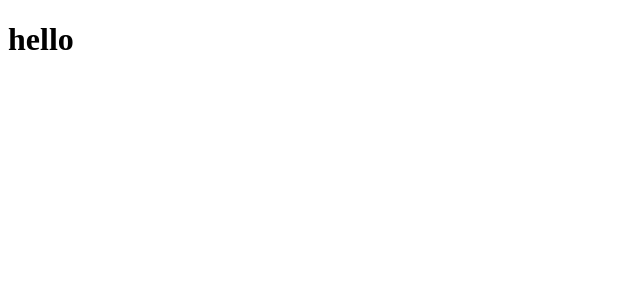
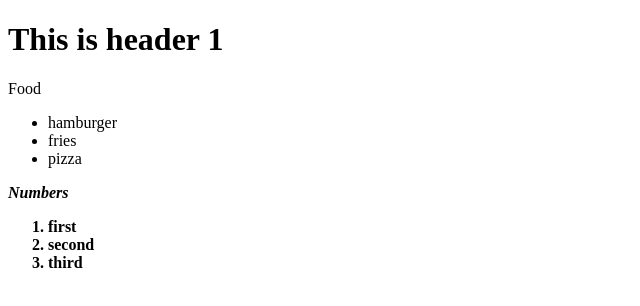
Before and after one commit to r3d-pixel/git-test1, a plain HTML site: page index.html in a window 1280 px wide. Shown: the whole page, without its empty margins (0-640 px from the left). Drawn offline with Linux system fonts and the light colour scheme.

Commit message:
Added lists and text into index.html

```diff
--- a/index.html
+++ b/index.html
@@ -6,6 +6,22 @@
     <title>Webpage</title>
 </head>
 <body>
-    <h1> hello </h1>
+    <h1>This is header 1</h1>
+
+    <p>Food</p>
+    <ul>
+        <li>hamburger</li>
+        <li>fries</li>
+        <li>pizza</li>
+    </ul>
+
+    <strong>
+        <em>Numbers</em>
+        <ol>
+            <li>first</li>
+            <li>second</li>
+            <li>third</li>
+        </ol>
+    </strong>
 </body>
 </html>
```
